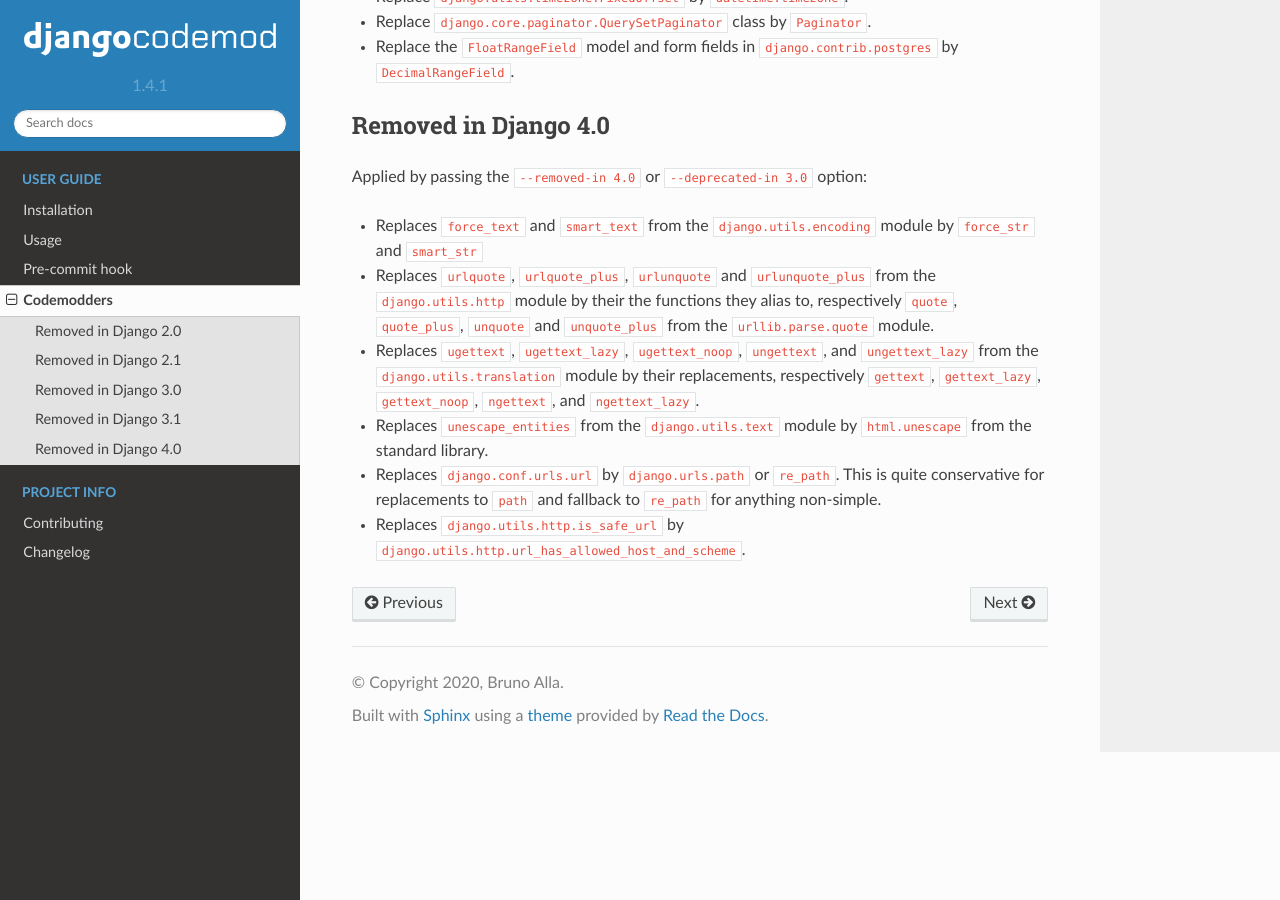
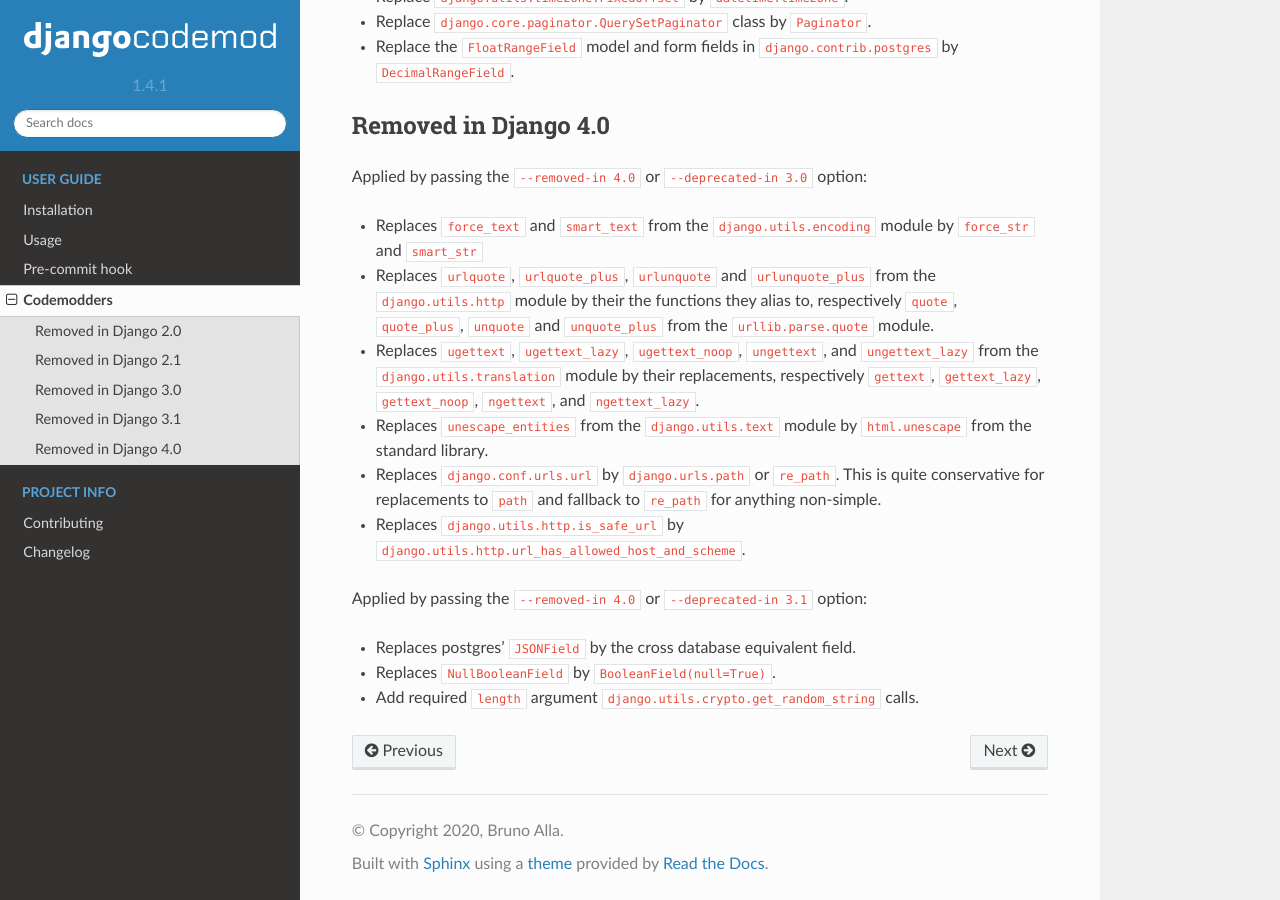
Before and after one commit to browniebroke/django-codemod, a Sphinx documentation site: the page built from docs/codemods.md, in a window 1280 px wide and 900 px high, scrolled down 1606 px. Built offline with Sphinx 7.4.7 and the Read the Docs theme 2.0.0, drawn with Linux system fonts in a browser that asks for light colours.

Commit message:
docs: add new and missing codemods

```diff
--- a/docs/codemods.md
+++ b/docs/codemods.md
@@ -90,3 +90,9 @@
   to `re_path` for anything non-simple.
 - Replaces `django.utils.http.is_safe_url` by
   `django.utils.http.url_has_allowed_host_and_scheme`.
+
+Applied by passing the `--removed-in 4.0` or `--deprecated-in 3.1` option:
+
+- Replaces postgres' `JSONField` by the cross database equivalent field.
+- Replaces `NullBooleanField` by `BooleanField(null=True)`.
+- Add required `length` argument `django.utils.crypto.get_random_string` calls.
```
